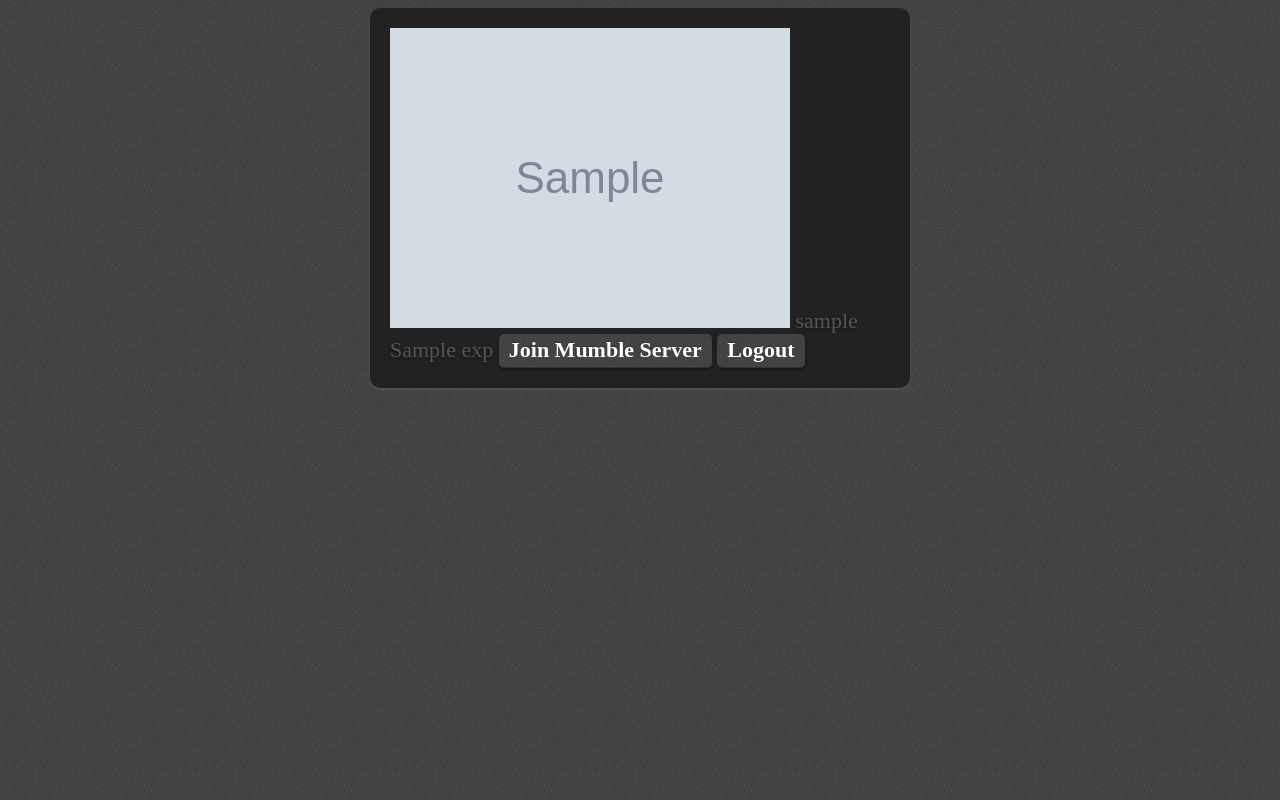
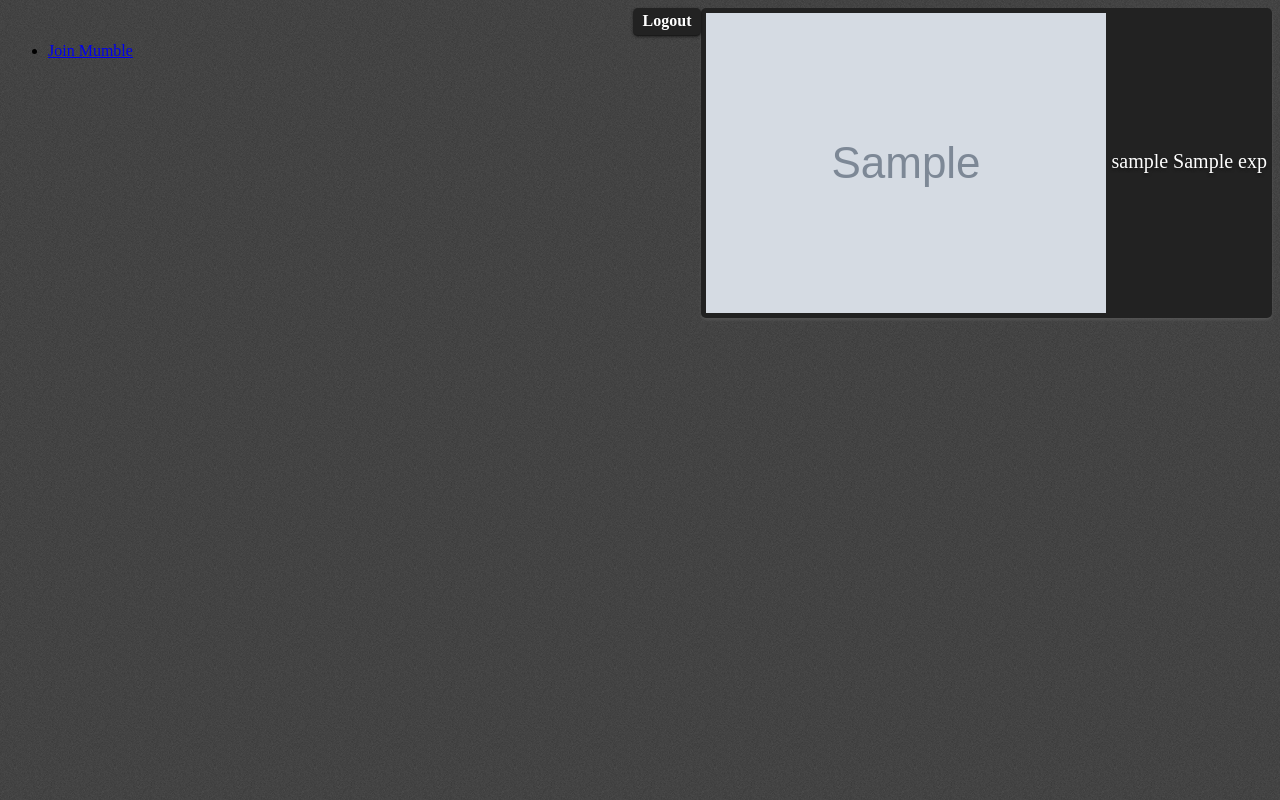
Before and after one commit to VladimirKorzh/ICL, a Django app: template matchmaking/templates/matchmaking/profile.html in a window 1280 px wide. Run offline with Django 3.2, Linux system fonts and the light colour scheme; the template is opened without the code that fills it: most values are stand-ins (such as "Sample title", 1, 10 or a date in 2020); grey boxes marked "Sample" are stand-in pictures; parts of the project's set-up code (start-up, migrations or seed data) failed here and were passed over.

Commit message:
working on styles

```diff
--- a/icl/media/css/style.css
+++ b/icl/media/css/style.css
@@ -1,6 +1,7 @@
 body {
-	background: #474747 url('http://icl.dyndns.org/images/bg.png');
+	background: #474747 url('http://icl.dyndns.org/media/images/bg.png');
 }
+
 
 h2 {
 	font: 70px Tahoma, Helvetica, Arial, Sans-Serif;
@@ -9,19 +10,97 @@ h2 {
 	text-shadow: 0px 2px 3px #555;
 }
 
-.block {
-	width: 500px; margin: 0 auto; background: #222; padding: 20px;
-	font-size: 22px; color: #555; text-shadow: 0px 2px 3px #171717;
-	font-align:center;
+img {
+	vertical-align:middle
+}
+
+.userblock {
+	margin: 0 auto; background: #222; padding: 5px;
+	font-size: 20px;
+	text-shadow: 0px 2px 3px #171717;
+	color: #fff;
+	display: inline-block;
 
 	-webkit-box-shadow: 0px 2px 3px #555;
 	-moz-box-shadow: 0px 2px 3px #555;
-	-webkit-border-radius: 10px;
-	-moz-border-radius: 10px;
+	-webkit-border-radius: 5px;
+	-moz-border-radius: 5px;
 }
 
+
+
+
+
+
+
+
+
+
+.menu,
+.menu ul,
+.menu li,
+.menu a,
+.menu span {
+    margin: 0;
+    padding: 0;
+    border: none;
+    outline: none;
+}
+
+.menu li {
+    list-style: none;
+}
+
+.menu li > a {
+    display: block;
+    position: relative;
+    min-width: 110px;
+    padding: 0 10px 0 40px;
+
+    color: #fdfdfd;
+    font: bold 12px/32px Arial, sans-serif;
+    text-decoration: none;
+    text-shadow: 0px 1px 0px rgba(0,0,0, .35);
+
+    background: #6c6e74;
+    background: -moz-linear-gradient(top,  #6c6e74 0%, #4b4d51 100%);
+    background: -webkit-gradient(linear, left top, left bottom, color-stop(0%,#6c6e74), color-stop(100%,#4b4d51));
+    background: -webkit-linear-gradient(top,  #6c6e74 0%,#4b4d51 100%);
+    background: -o-linear-gradient(top,  #6c6e74 0%,#4b4d51 100%);
+    background: -ms-linear-gradient(top,  #6c6e74 0%,#4b4d51 100%);
+    background: linear-gradient(top,  #6c6e74 0%,#4b4d51 100%);
+
+    -webkit-box-shadow: inset 0px 1px 0px 0px rgba(255,255,255, .1), 0px 1px 0px 0px rgba(0,0,0, .1);
+    -moz-box-shadow: inset 0px 1px 0px 0px rgba(255,255,255, .1), 0px 1px 0px 0px rgba(0,0,0, .1);
+    box-shadow: inset 0px 1px 0px 0px rgba(255,255,255, .1), 0px 1px 0px 0px rgba(0,0,0, .1);
+}
+
+.menu li > a span {
+    display: block;
+    position: absolute;
+    top: 7px;
+    right: 0;
+    padding: 0 10px;
+    margin-right: 10px;
+
+    font: normal bold 12px/18px Arial, sans-serif;
+    background: #404247;
+
+    -webkit-border-radius: 15px;
+    -moz-border-radius: 15px;
+    border-radius: 15px;
+
+    -webkit-box-shadow: inset 1px 1px 1px rgba(0,0,0, .2), 1px 1px 1px rgba(255,255,255, .1);
+    -moz-box-shadow: inset 1px 1px 1px rgba(0,0,0, .2), 1px 1px 1px rgba(255,255,255, .1);
+    box-shadow: inset 1px 1px 1px rgba(0,0,0, .2), 1px 1px 1px rgba(255,255,255, .1);
+}
+
+
+
+
+
 .button{
-	background: #222 url('http://icl.dyndns.org/images/bg.png') repeat-x;
+	background: #222;
 	display: inline-block;
 	padding: 5px 10px 6px;
 	color: #fff;
@@ -44,3 +123,7 @@ h2 {
 	text-shadow: 0 -1px 1px rgba(0,0,0,0.25);
 	border-bottom: 1px solid rgba(0,0,0,0.25);
 }
+
+.orange.button {
+	background-color: #ff5c00;
+}
--- a/matchmaking/mm.py
+++ b/matchmaking/mm.py
@@ -30,7 +30,7 @@ import ValveApiWrapper
 def getUserAvatarUrl(request):
   steam_api_key = settings.STEAM_API_KEY
   social_auth = request.user.social_auth.get(provider='steam')
-  return social_auth.extra_data.get('avatarmedium')
+  return social_auth.extra_data.get('avatar')
 
 def updateUserInfo(request):
   social_auth = request.user.social_auth.get(provider='steam')
@@ -43,7 +43,7 @@ def updateUserInfo(request):
 
   player.uid      = steamid
   player.nickname = str(request.user)
-  player.avatar   = social_auth.extra_data.get('avatarmedium')
+  player.avatar   = social_auth.extra_data.get('avatar')
 
   #try:
     #afklobby = Lobby.objects.get(name='AFK')
--- a/matchmaking/templates/matchmaking/profile.html
+++ b/matchmaking/templates/matchmaking/profile.html
@@ -49,13 +49,20 @@
 
 <button onclick="startsearch()">Search for stack!</button>-->
 
+<div class="userblock" style="float: right;">
+    <img src="{{avatar}}"/>
+    <span> {{ username }} {{exp}}</span>
+</div>
+<a class="button" style="float: right;" href="/logout">Logout</a>
+
+<br>
+<ul class="accordion">
+    <li id="joinmumble" class="files"><a href="mumble://{{username}}@icl.dyndns.org/?version=1.2.0">Join Mumble</a></li>
+</ul>
 
 
-<div class="block">
-  <img src="{{avatar}}"/> {{ username }} {{exp}}
-  <a class="button" href="mumble://{{username}}@icl.dyndns.org/?version=1.2.0"> Join Mumble Server</a>
-  <a class="button" href="/logout">Logout</a>
-</div>
+
+
 
 <!--
 <ul>
```
Also changed, not shown: matchmaking/views.py (+4 -4 lines).
